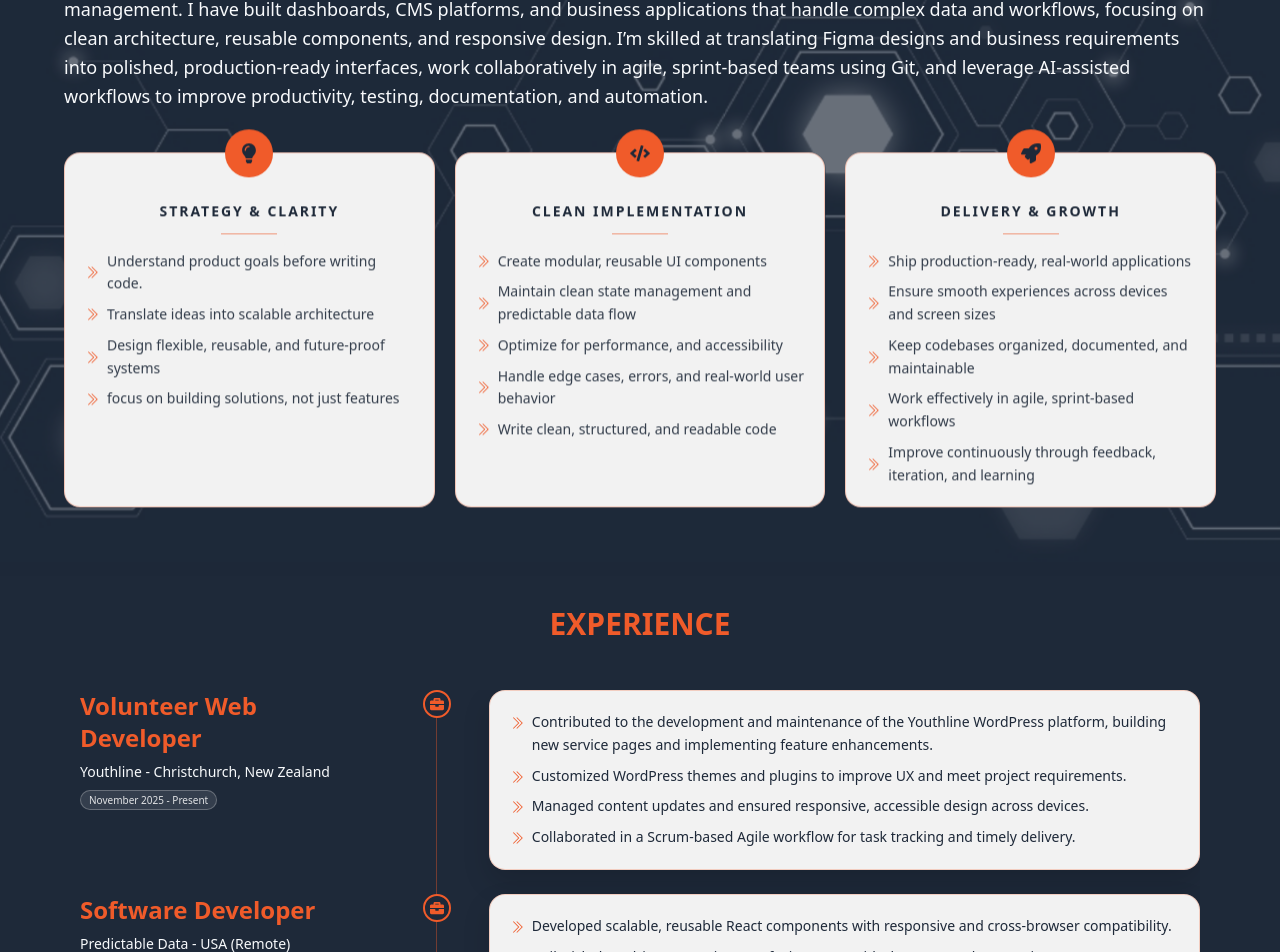
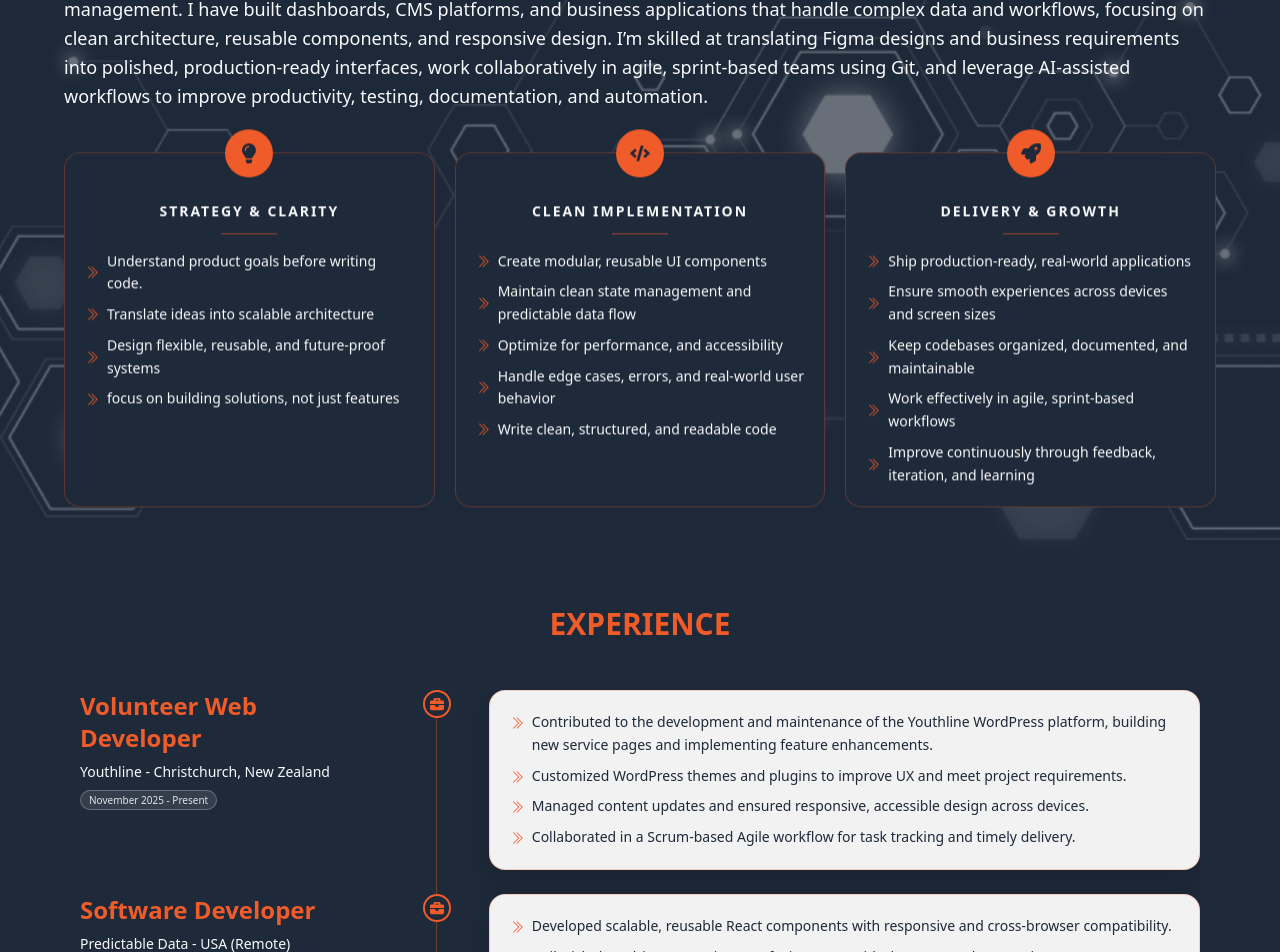
Before and after one commit to KinjalHirapara/portfolio, a React (Vite) app: page / in a window 1280 px wide. Shown: the part 1024-1976 px from the top of the page. Built offline with nearby package versions, Linux system fonts and the light colour scheme.

Commit message:
updated about us page design.

```diff
--- a/src/components/About.tsx
+++ b/src/components/About.tsx
@@ -113,16 +113,16 @@ const About: React.FC = () => {
             return (
               <div
                 key={card.title}
-                className="relative rounded-2xl border border-primary/30 bg-light px-5 pb-5 pt-10 text-left backdrop-blur-sm"
+                className="relative rounded-2xl border border-primary/30 bg-dark px-5 pb-5 pt-10 text-left backdrop-blur-sm"
               >
                 <div className="absolute left-1/2 top-0 flex h-12 w-12 -translate-x-1/2 -translate-y-1/2 items-center justify-center rounded-full border border-primary/70 bg-primary text-dark">
                   <Icon className="h-5 w-5" />
                 </div>
-                <h3 className="text-sm font-bold uppercase tracking-[0.14em] text-textDark mt-2 text-center">
+                <h3 className="text-sm font-bold uppercase tracking-[0.14em] text-textlight mt-2 text-center">
                   {card.title}
                 </h3>
                 <div className="mx-auto mt-3 h-px w-14 bg-primary/60" />
-                <ul className="mt-4 space-y-2 text-sm leading-relaxed text-textDark/90">
+                <ul className="mt-4 space-y-2 text-sm leading-relaxed text-textlight/90">
                   {card.points.map((point) => (
                     <li key={point} className="flex items-center gap-2">
                       <BsChevronDoubleRight className="h-3.5 w-3.5 shrink-0 text-primary" />
```
